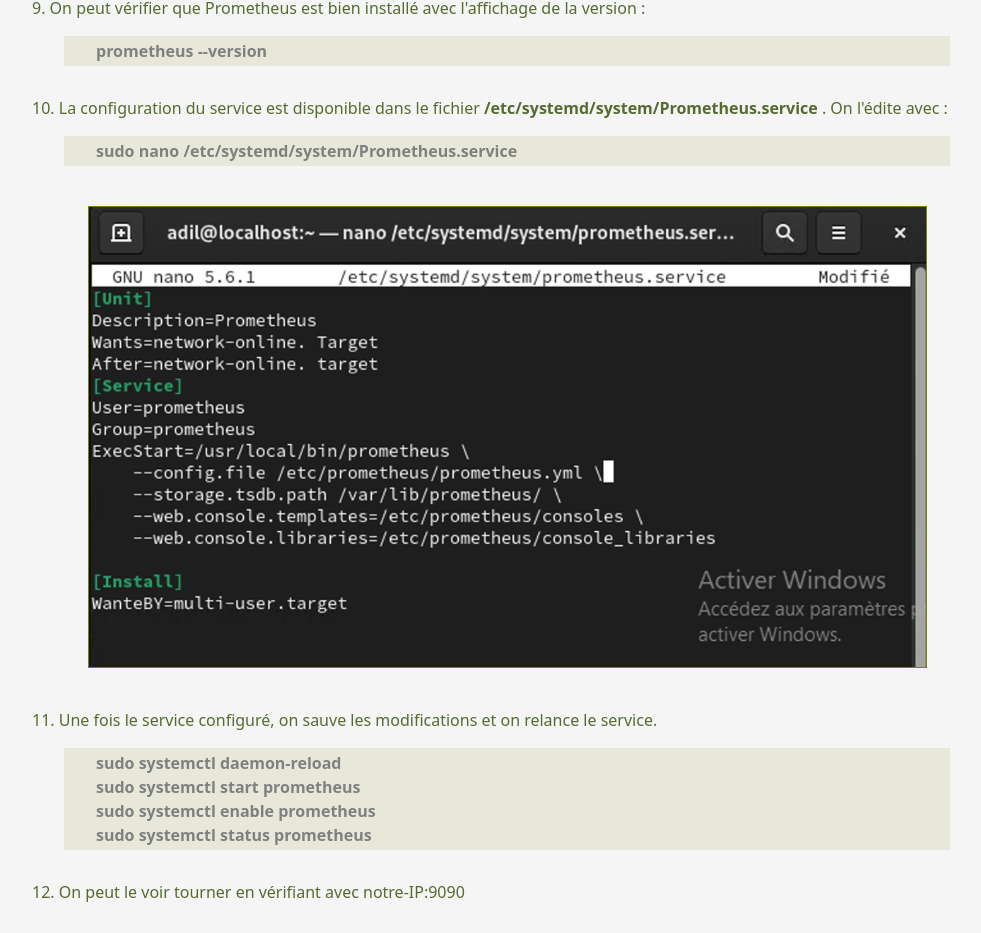
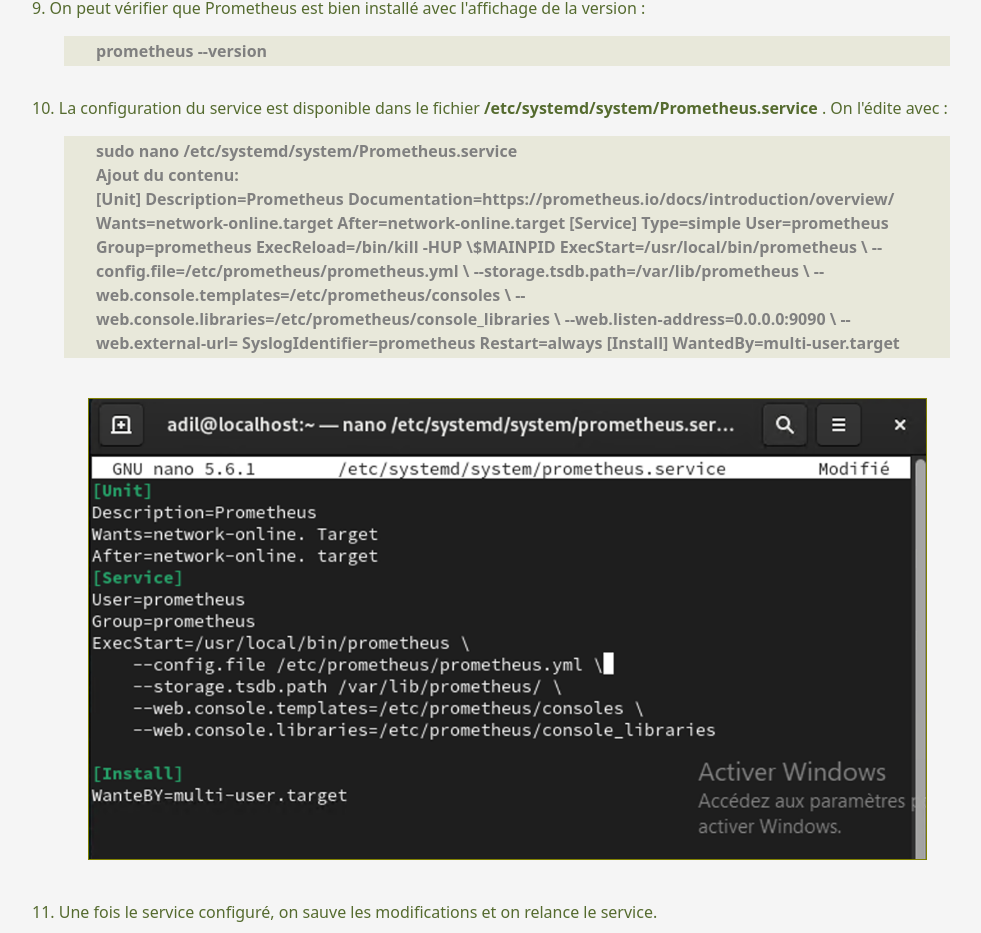
Before and after one commit to GitMalice/startReact, a React (Vite) app: page /monitoring in a window 1280 px wide. Shown: the part 4811-5744 px from the top of the page, without its empty margins (133-1114 px from the left). Built offline with nearby package versions, Linux system fonts and the light colour scheme.

Commit message:
add settings for prometheus

```diff
--- a/src/components/Monitoring.tsx
+++ b/src/components/Monitoring.tsx
@@ -202,7 +202,24 @@
         10. La configuration du service est disponible dans le fichier{" "}
         <b>/etc/systemd/system/Prometheus.service</b> . On l'édite avec :
       </p>
-      <p className="code">sudo nano /etc/systemd/system/Prometheus.service</p>
+      <p className="code">
+        sudo nano /etc/systemd/system/Prometheus.service
+        <br />
+        Ajout du contenu:
+        <br />
+        [Unit] Description=Prometheus
+        Documentation=https://prometheus.io/docs/introduction/overview/
+        Wants=network-online.target After=network-online.target [Service]
+        Type=simple User=prometheus Group=prometheus ExecReload=/bin/kill -HUP
+        \$MAINPID ExecStart=/usr/local/bin/prometheus \
+        --config.file=/etc/prometheus/prometheus.yml \
+        --storage.tsdb.path=/var/lib/prometheus \
+        --web.console.templates=/etc/prometheus/consoles \
+        --web.console.libraries=/etc/prometheus/console_libraries \
+        --web.listen-address=0.0.0.0:9090 \ --web.external-url=
+        SyslogIdentifier=prometheus Restart=always [Install]
+        WantedBy=multi-user.target
+      </p>
       <div className="screenshot">
         <img
           className="sc-img"
```
